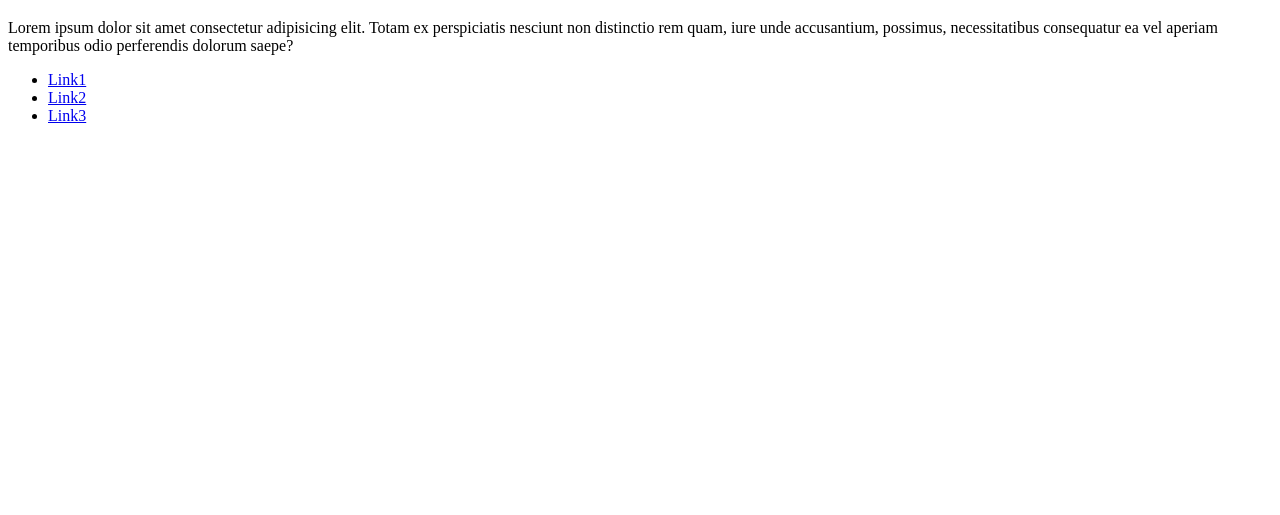
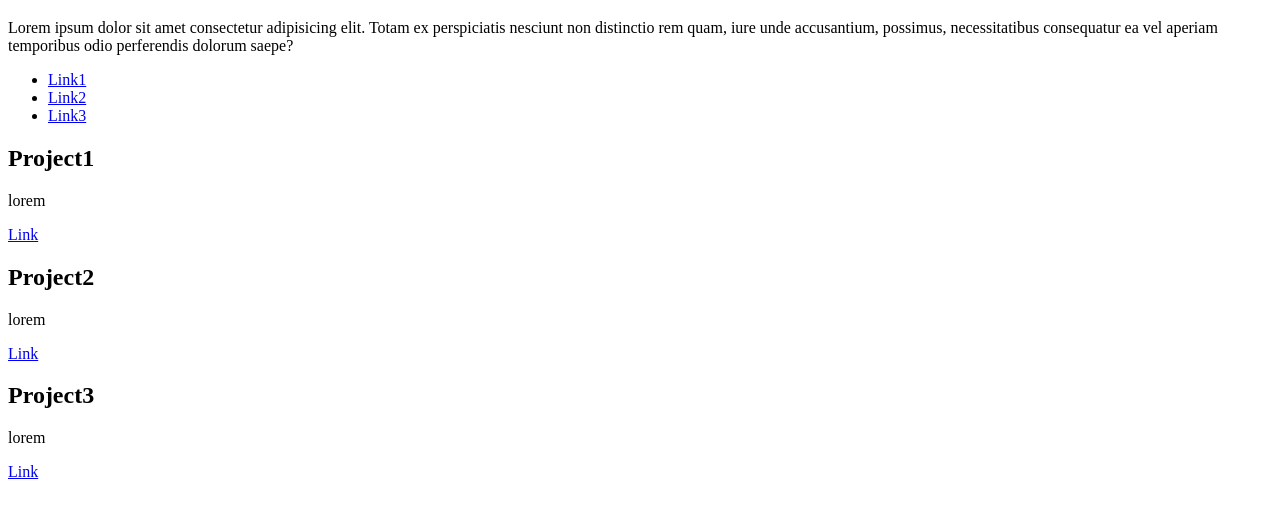
Before and after one commit to tjstalcup/git-and-github-sep-13-2018, a plain HTML site: page index.html in a window 1280 px wide. Shown: the part 61-576 px from the top of the page. Drawn offline with Linux system fonts and the light colour scheme.

Commit message:
added projects

```diff
--- a/index.html
+++ b/index.html
@@ -17,5 +17,21 @@
       <li><a href="#">Link3</a></li>
     </ul>
   </nav>
+
+  <div class="projects">
+    <h2>Project1</h2>
+    <p>lorem</p>
+    <a href="#">Link</a>
+  </div>
+  <div class="projects">
+    <h2>Project2</h2>
+    <p>lorem</p>
+    <a href="#">Link</a>
+  </div>
+  <div class="projects">
+    <h2>Project3</h2>
+    <p>lorem</p>
+    <a href="#">Link</a>
+  </div>
 </body>
 </html>
```
